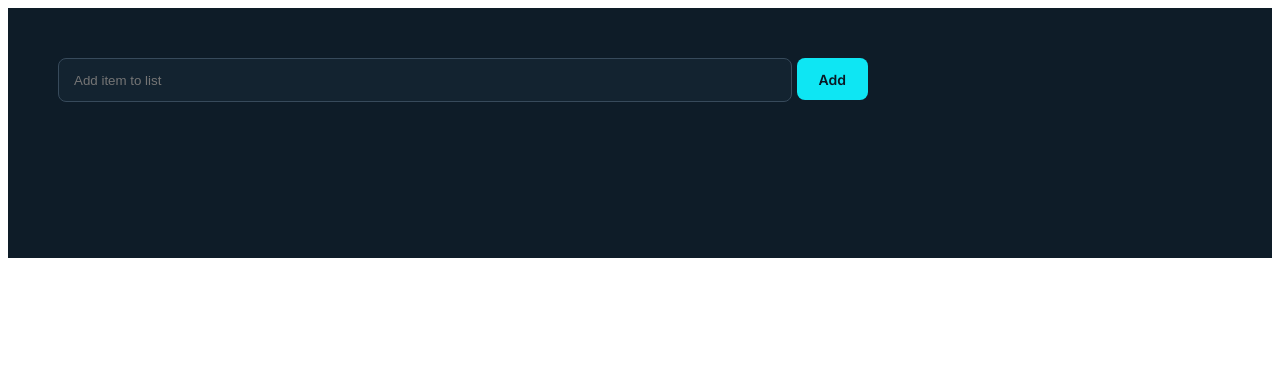
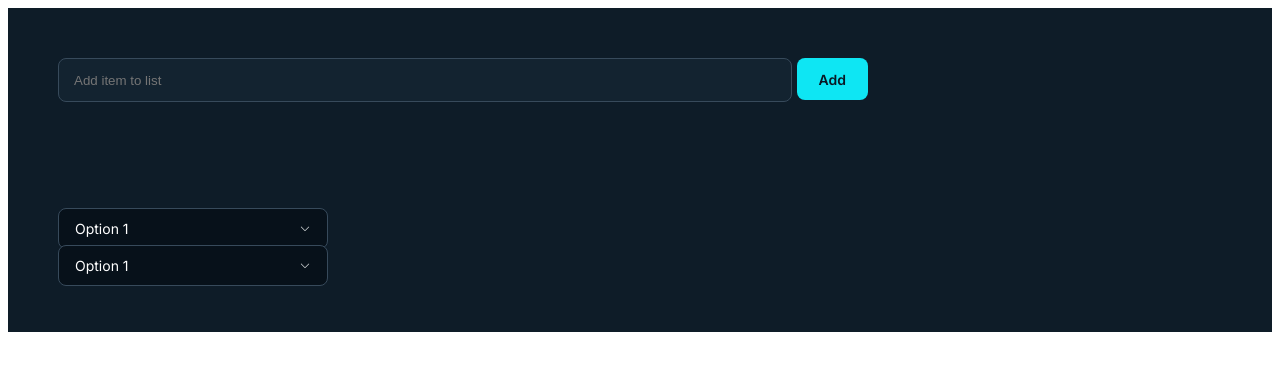
Before and after one commit to odigos-io/design-system, a Next.js app: page / in a window 1280 px wide. Shown: the top 370 px of the page. Built offline with nearby package versions, Linux system fonts and the light colour scheme.

Commit message:
chore: wip

```diff
--- a/package.json
+++ b/package.json
@@ -1,6 +1,6 @@
 {
   "name": "@keyval-dev/design-system",
-  "version": "1.3.6",
+  "version": "1.4.2",
   "private": false,
   "scripts": {
     "dev": "next dev",
--- a/src/app/page.tsx
+++ b/src/app/page.tsx
@@ -2,7 +2,15 @@
 import React, { useState } from 'react';
 import { Card } from '../design.system/card/card';
 import { Text } from '../design.system/text/text';
-import { Input, Loader, Modal, RadioButton, SegmentedControls, Tag } from '..';
+import {
+  DropDown,
+  Input,
+  Loader,
+  Modal,
+  RadioButton,
+  SegmentedControls,
+  Tag,
+} from '..';
 import { ModalPositionX, ModalPositionY } from '@/design.system/modal/types';
 import { MultiInput } from '@/design.system/multi-input';
 export default function Home() {
@@ -55,6 +63,26 @@ export default function Home() {
       <div style={{ width: 800, height: 150 }}>
         <MultiInput onListChange={handleListChange} initialList={[]} />
       </div>
+      <div>
+        <DropDown
+          data={[
+            { label: 'Option 1', id: 'option1' },
+            { label: 'Option 2', id: 'option2' },
+            { label: 'Option 3', id: 'option3' },
+          ]}
+          value={{ label: 'Option 1', id: 'option1' }}
+          onChange={(value) => {}}
+        />
+        <DropDown
+          data={[
+            { label: 'Option 1', id: 'option1' },
+            { label: 'Option 2', id: 'option2' },
+            { label: 'Option 3', id: 'option3' },
+          ]}
+          value={{ label: 'Option 1', id: 'option1' }}
+          onChange={(value) => {}}
+        />
+      </div>
       {/*
       <Modal show={true} config={modalConfig} closeModal={() => {}}>
         <div></div>
--- a/src/design.system/drop.down/drop.down.styled.tsx
+++ b/src/design.system/drop.down/drop.down.styled.tsx
@@ -1,4 +1,4 @@
-import styled from "styled-components";
+import styled from 'styled-components';
 
 interface DropdownWrapperProps {
   selected?: any;
@@ -6,7 +6,7 @@ interface DropdownWrapperProps {
 
 export const DropdownWrapper = styled.div<DropdownWrapperProps>`
   position: relative;
-  z-index: 9999;
+  z-index: 999;
   width: 100%;
   padding: 11px 4px;
   border-radius: 8px;
@@ -38,7 +38,7 @@ export const DropdownHeader = styled.div`
 
 export const DropdownBody = styled.div`
   position: relative;
-  z-index: 9999;
+  z-index: 1000;
   display: flex;
   width: 100%;
   padding: 11px 4px;
@@ -51,7 +51,8 @@ export const DropdownBody = styled.div`
 
 export const DropdownListWrapper = styled.div`
   position: relative;
-  z-index: 100;
+
+  z-index: 1000;
   width: 100%;
   max-height: 270px;
   overflow-y: scroll;
--- a/src/design.system/multi-input/index.tsx
+++ b/src/design.system/multi-input/index.tsx
@@ -39,12 +39,6 @@ export const MultiInput: React.FC<MultiInputProps> = ({
     onListChange && onListChange(newList);
   };
 
-  const handleKeyPress = (e: KeyboardEvent<HTMLInputElement>) => {
-    if (e.key === 'Enter') {
-      handleAddToList();
-    }
-  };
-
   return (
     <Container>
       <ListContainer>
@@ -74,7 +68,6 @@ export const MultiInput: React.FC<MultiInputProps> = ({
           value={inputValue}
           placeholder={placeholder}
           onChange={(e) => handleInputChange(e)}
-          onKeyDown={handleKeyPress}
         />
         <Button onClick={handleAddToList} style={{ marginLeft: 10 }}>
           <Text size={14} weight={600} color={theme.text.dark_button}>
```
Also changed, not shown: src/design.system/drop.down/drop.down.tsx (+15 -15 lines), tsconfig.json (+13 -4 lines), 4 other files (tests, documents, lock files or other folders).
